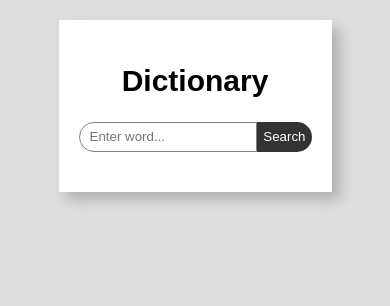
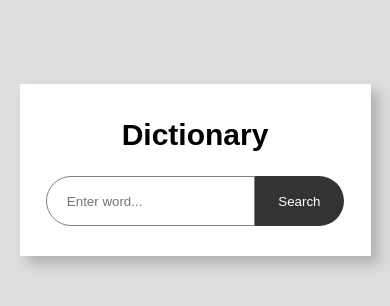
Before and after one commit to Abrar74774/Dictionary, a plain HTML site: page index.html in a window 390 px wide. Drawn offline with Linux system fonts and the light colour scheme.

Commit message:
fixed responsiveness issues

```diff
--- a/style.css
+++ b/style.css
@@ -12,33 +12,33 @@ body, html {
 }
 .container {
     height:auto;
-    width: 70%;
-    margin:5% auto;
+    width: 60vw;
+    margin:10vh auto;
     background: #fff;
     box-shadow: 8px 8px 12px #00000033;
-    padding: 50px;
-    overflow: auto;
+    padding: 2.5vw;
 }
 .search {
     height: 50px;
-    display:flex;
+    width:90%;
+    display: flex;
+    margin: 0 auto;
 }
 input#input {
-    width:100%;
     height:100%;
+    width: 80%;
     border:1px solid grey;
     border-radius: 25px 0 0 25px;
     padding:20px;
     margin-bottom: 30px;
-    flex:10;
 }
 #srchbtn {
     background-color: #333336;
+    width: 20%;
     color: white;
     border-radius: 0 25px 25px 0;
     border: none;
     cursor: pointer;
-    flex:1;
 }
 #word {
     font-size: 40px;
@@ -47,12 +47,12 @@ input#input {
     font-style: italic;
 }
 h1 {
-    font-size: 50px;
+    font-size: 40px;
 }
 #def {
     margin-left:10px;
 }
-@media only screen and (max-width:500px) {
+@media only screen and (max-width:768px) {
     h1 {
         font-size: 30px;
     }
@@ -60,12 +60,12 @@ h1 {
         font-size: 20px;
     }
     .container {
-        padding:20px;
-    }
-    .search {
-        height:30px;
+        width: 90vw;
     }
     input#input {
-        padding:10px;
+       width: 70%;
+    }
+    #srchbtn {
+        width: 30%;
     }
 }
```
Also changed, not shown: index.html (line endings or trailing spaces), scripts.js (line endings or trailing spaces).
